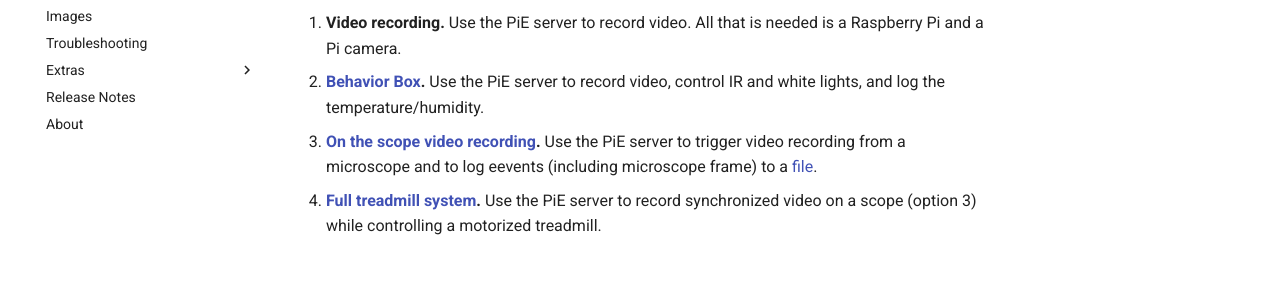
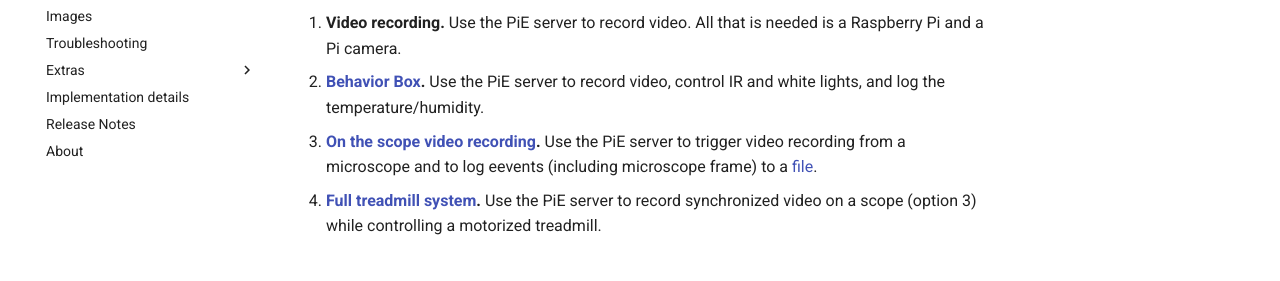
Before and after one commit to cudmore/pie-doc, an MkDocs documentation site: the page built from docs/index.md, in a window 1280 px wide. Shown: the part 337-618 px from the top of the page. Built offline with MkDocs 1.6.1 and Material for MkDocs 9.7.7, drawn with Linux system fonts in a browser that asks for light colours; comment, search, counter and statistics services are not loaded.

```diff
--- a/mkdocs.yml
+++ b/mkdocs.yml
@@ -1,38 +1,37 @@
 site_name: PiE Docs
-site_description: 'Raspberry Pi Controlled Experiment (PiE)'
-site_author: 'Robert H Cudmore'
+site_description: Raspberry Pi Controlled Experiment (PiE)
+site_author: Robert H Cudmore
+
+repo_name: PiE Repository
+repo_url: https://github.com/cudmore/pie
+edit_uri: ""
 
 theme:
-  name: 'material'
-  logo: 'img/icons/video-camera-blue.png'
-  favicon: 'img/icons/video-camera-blue.png'
-  custom_dir: 'theme'
+    name: material
+    logo: 'img/icons/video-camera-blue.png'
+    favicon: 'img/icons/video-camera-blue.png'
+    custom_dir: 'theme'
 
 nav:
- - Home: index.md
- - Install: install.md
- - Web Interface: web-interface.md
- - Commander: commander.md
- - Parts: parts.md
- - Wiring - Behavior Box: wiring-behavior-box.md
- - Wiring - Scope: wiring-scope.md
- - Wiring - Treadmill: wiring-treadmill.md
- - Images: images.md
- - Troubleshooting: troubleshooting.md
- - Extras:
-   - Rest Interface: rest-interface.md
-   - Trial File: trial-file.md
-   - GPIO Timing: gpio-timing.md
-   - File Server: file-server.md
-   - Mount USB Drive: mount-usb-drive.md
-   - Implementation details: implementation-details.md
- - Release Notes: release-notes.md
- - About: about.md
+    - Home: index.md
+    - Install: install.md
+    - Web Interface: web-interface.md
+    - Commander: commander.md
+    - Parts: parts.md
+    - Wiring - Behavior Box: wiring-behavior-box.md
+    - Wiring - Scope: wiring-scope.md
+    - Wiring - Treadmill: wiring-treadmill.md
+    - Images: images.md
+    - Troubleshooting: troubleshooting.md
+    - Extras:
+        - Rest Interface: rest-interface.md
+        - Trial File: trial-file.md
+        - GPIO Timing: gpio-timing.md
+        - File Server: file-server.md
+        - Mount USB Drive: mount-usb-drive.md
+    - Implementation details: implementation-details.md
+    - Release Notes: release-notes.md
+    - About: about.md
 
 extra_javascript:
   - 'javascripts/extra.js'
-
-edit_uri: ''
-
-repo_name: 'PiE Repository'
-repo_url: 'https://github.com/cudmore/pie'
```
